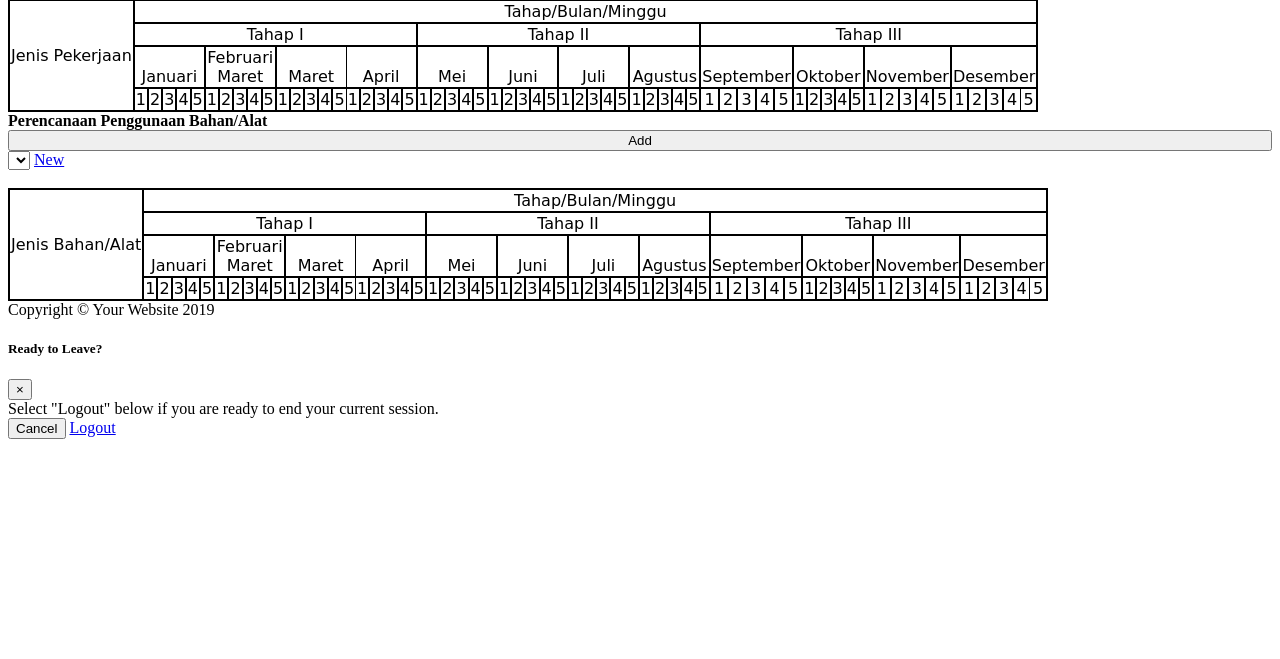
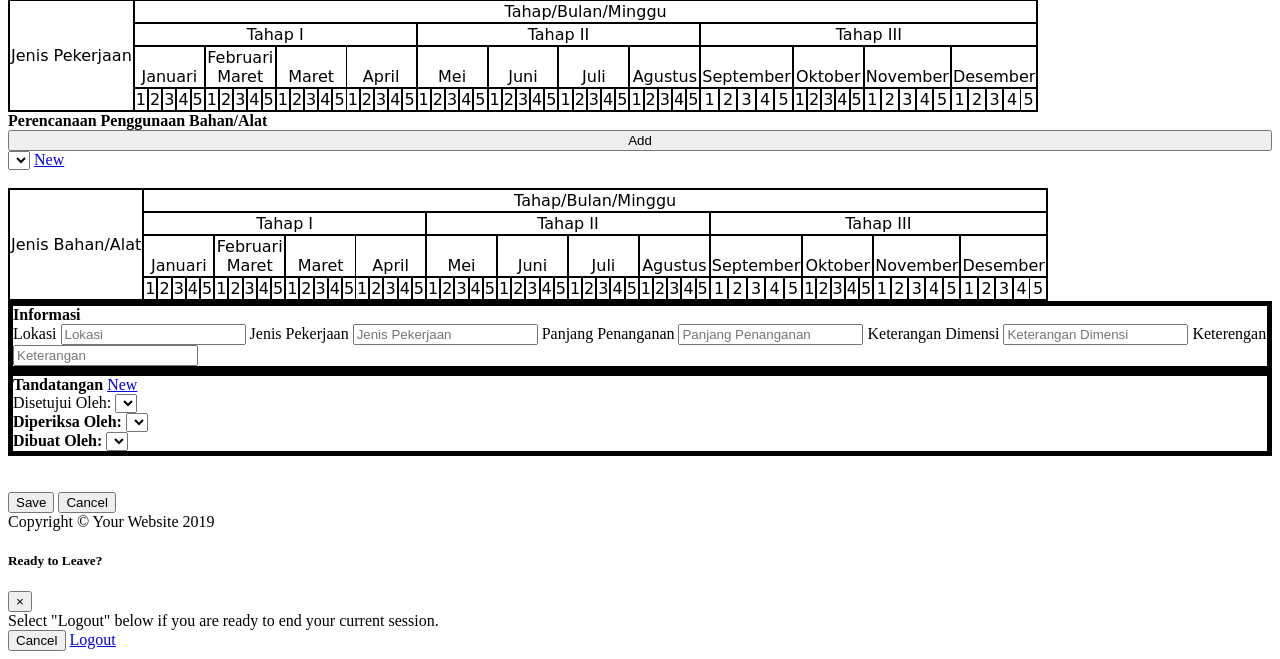
Before and after one commit to Axver/pupr_new, a PHP site: the page made by application/views/laporan/laporan_perencanaan.php in a window 1280 px wide. Shown: the part 1492-2151 px from the top of the page. Before the commit the page ends 1931 px from the top, so only its background shows below. Run offline with PHP 8.4, Linux system fonts and the light colour scheme; the template is opened without the code that fills it: most values are stand-ins (such as "Sample title", 1, 10 or a date in 2020); lists and menus that the app fills with data are empty.

Commit message:
Memperbaiki Class Table

```diff
--- a/application/controllers/Laporan_perencanaan.php
+++ b/application/controllers/Laporan_perencanaan.php
@@ -6,7 +6,9 @@ class Laporan_perencanaan extends CI_Controller {
 	public function index()
 	{
 		$query=$this->db->get("jenis_pekerjaan")->result();
+		$query1=$this->db->get("jenis_bahan_alat")->result();
 		$data['pekerjaan']=$query;
+		$data['alat']=$query1;
 		$this->load->view('laporan/laporan_perencanaan',$data);
 	}
 }
--- a/application/views/laporan/laporan_perencanaan.php
+++ b/application/views/laporan/laporan_perencanaan.php
@@ -37,6 +37,11 @@ else
 		}
 
 		#gambar{
+			border-style: solid;
+			border-width: 5px;
+		}
+
+		#border{
 			border-style: solid;
 			border-width: 5px;
 		}
@@ -125,6 +130,7 @@ else
 	<!-- Sidebar -->
 	<?php $this->load->view('component/sidebar'); ?>
 	<?php $this->load->view('modal/add_waktu'); ?>
+	<?php $this->load->view('modal/add_alat_bahan'); ?>
 	<!-- End of Sidebar -->
 
 	<!-- Content Wrapper -->
@@ -561,18 +567,29 @@ else
 								<br/>
 								<div class="row">
 									<div class="col-sm-2">
-										<button class="btn btn-info" style="width:100%">Add</button>
+										<button onclick="addBahanAlat()" class="btn btn-info" style="width:100%">Add</button>
 									</div>
 									<div class="col-sm-4">
 										<select id="alat_bahan" class="form form-control">
+											<?php
 
+											  $count=count($alat);
+											  $i=0;
+											  while($i<$count)
+											  {
+											  	?>
+												  <option value="<?php echo $alat[$i]->id_jenis_bahan_alat ?>"><?php echo $alat[$i]->jenis_bahan_alat; ?></option>
+											<?php
+											  	$i++;
+											  }
+											?>
 										</select>
 										<a href="#">New</a>
 									</div>
 
 								</div>
 								<br/>
-								<table id="tabel_jumlah" class="table table-striped" cellspacing="0" border="0">
+								<table id="tabel_alat" class="table table-striped" cellspacing="0" border="0">
 
 									<tr>
 										<td style="border-top: 2px solid #000000; border-bottom: 2px solid #000000; border-left: 2px solid #000000; border-right: 1px solid #000000" colspan="6" rowspan="4" height="80" align="center" valign="middle"><font face="Comic Sans MS" color="#000000">Jenis Bahan/Alat</font></td>
@@ -681,6 +698,57 @@ else
 
 									</tbody>
 								</table>
+
+<!--								Bagian Bawah-->
+							<div class="row">
+								<div class="col-sm-6" id="border">
+									<b>Informasi</b>
+									<br/>
+									<label for="">Lokasi</label>
+									<input type="text" class="form form-control" placeholder="Lokasi">
+									<label for="">Jenis Pekerjaan</label>
+									<input type="text" class="form form-control" placeholder="Jenis Pekerjaan">
+									<label for="">Panjang Penanganan</label>
+									<input type="text" class="form form-control" placeholder="Panjang Penanganan">
+									<label for="">Keterangan Dimensi</label>
+									<input type="text" class="form form-control" placeholder="Keterangan Dimensi">
+									<label for="">Keterengan</label>
+									<input type="text" class="form form-control" placeholder="Keterangan">
+
+
+
+								</div>
+
+								<div class="col-sm-6" id="border">
+									<b>Tandatangan</b>
+									<a href="#">New</a>
+									<br/>
+									Disetujui Oleh:
+									<select class="form form-control">
+
+									</select>
+									<br/>
+									<b>Diperiksa Oleh:</b>
+									<select class="form form-control">
+
+									</select>
+									<br/>
+									<b>Dibuat Oleh:</b>
+									<select class="form form-control">
+
+									</select>
+
+								</div>
+							</div>
+
+								<br/>
+								<br/>
+								<div class="row">
+									<div class="col-sm-3">
+										<button class="btn btn-warning">Save</button>
+										<button class="btn btn-danger">Cancel</button>
+									</div>
+								</div>
 
 
 
@@ -865,6 +933,64 @@ else
         $(".alert").show();
         $(".alert").text(text).addClass("loading");
     }
+
+    function addBahanAlat()
+	{
+	    let alat_bahan=$("#alat_bahan").val();
+	    let alat_bahan_text=$("#alat_bahan option:selected").text();
+	    // alert(alat_bahan);
+	    // alert(alat_bahan_text);
+
+        var newRowX="\t<tr id='pekerjaan_waktu_"+alat_bahan+"'>\n" +
+            "\t\t\t\t\t\t\t\t\t\t<td style=\"border-bottom: 2px solid #000000; border-left: 2px solid #000000\" height=\"20\" align=\"left\" valign=\"bottom\">"+alat_bahan_text+"</td>\n" +
+            "\t\t\t\t\t\t\t\t\t\t<td style=\"border-bottom: 2px solid #000000\" align=\"left\" valign=\"bottom\"></td>\n" +
+            "\t\t\t\t\t\t\t\t\t\t<td style=\"border-bottom: 2px solid #000000\" align=\"left\" valign=\"bottom\"></td>\n" +
+            "\t\t\t\t\t\t\t\t\t\t<td style=\"border-bottom: 2px solid #000000\" align=\"left\" valign=\"bottom\"></td>\n" +
+            "\t\t\t\t\t\t\t\t\t\t<td style=\"border-bottom: 2px solid #000000\" align=\"left\" valign=\"bottom\"></td>\n" +
+            "\t\t\t\t\t\t\t\t\t\t<td style=\"border-bottom: 2px solid #000000\" align=\"center\" valign=\"bottom\"></td>\n" +
+            "\n" +
+            "\n" +
+            "\t\t\t\t\t\t\t\t\t</tr>";
+        $("#tabel_alat").append(newRowX);
+        let x=1;
+        while(x<=60)
+        {
+            let data=alat_bahan+"__"+x;
+
+
+
+            data=data.toString();
+
+            console.log(data);
+            var newColX="<td style=\"border-top: 1px solid #000000; border-bottom: 2px solid #000000; border-left: 1px solid #000000; border-right: 1px solid #000000\" align=\"left\" valign=\"bottom\" onclick=\"tambahAngka('"+data+"')\" id='"+data+"' class='nonActive'></td>";
+            $("#pekerjaan_waktu_"+alat_bahan).append(newColX);
+            x++;
+        }
+	}
+
+
+	function tambahAngka(id)
+	{
+	    // alert(id);
+		let col_=id;
+		console.log("------");
+		console.log(col_);
+        console.log("------");
+		// alert(col_);
+		$("#id_column_alat").val(col_);
+        $('#modalAlat').modal('show');
+
+	}
+
+	function addValueAlat()
+	{
+	    let col_=$("#id_column_alat").val();
+	    let valuenya=$("#jumlah_alat").val();
+        alert("Sukses Ditambahkan!");
+	    $("#"+col_).text(valuenya);
+
+		console.log(col_);
+	}
 </script>
 
 </body>
```
Also changed, not shown: application/views/modal/add_alat_bahan.php (added, +21 -0 lines).
